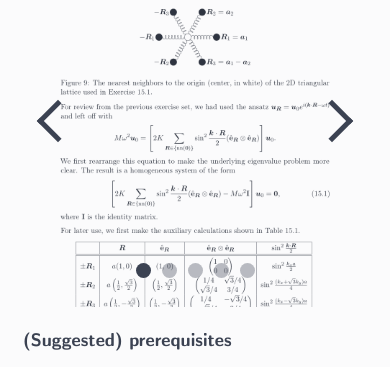
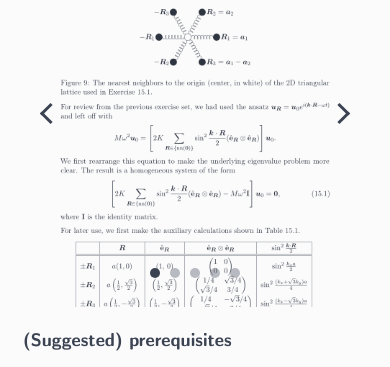
Before and after one commit to ejmastnak/ejmastnak.github.io, a Jekyll site: the page built from tutorials/vim-latex/intro.md, in a window 390 px wide. Shown: the part 2641-3008 px from the top of the page. Built offline with Jekyll 4.4.1, drawn with Linux system fonts in a browser that asks for light colours.

Commit message:
Decrease carousel control size on mobile

```diff
--- a/_includes/carousel.html
+++ b/_includes/carousel.html
@@ -100,7 +100,7 @@
   position: absolute;
   display: block;
   cursor: pointer;
-  border-width: 5px 5px 0 0;
+  border-width: 4px 4px 0 0;
   border-style: solid;
   border-color: #3b4252;
   opacity: 0.35;
@@ -204,6 +204,22 @@
   background-position: center;
 }
 {% endfor %}
+
+
+@media (max-width: 767px) {
+
+  .carousel__control {
+    height: 15px;
+    width: 15px;
+    border-width: 3px 3px 0 0;
+  }
+
+  .carousel__indicator {
+    height: 10px;
+    width: 10px;
+    margin: 0 2.0px 0 2.0px;
+  }
+}
 </style>
 <!-- End style -->
 
```
